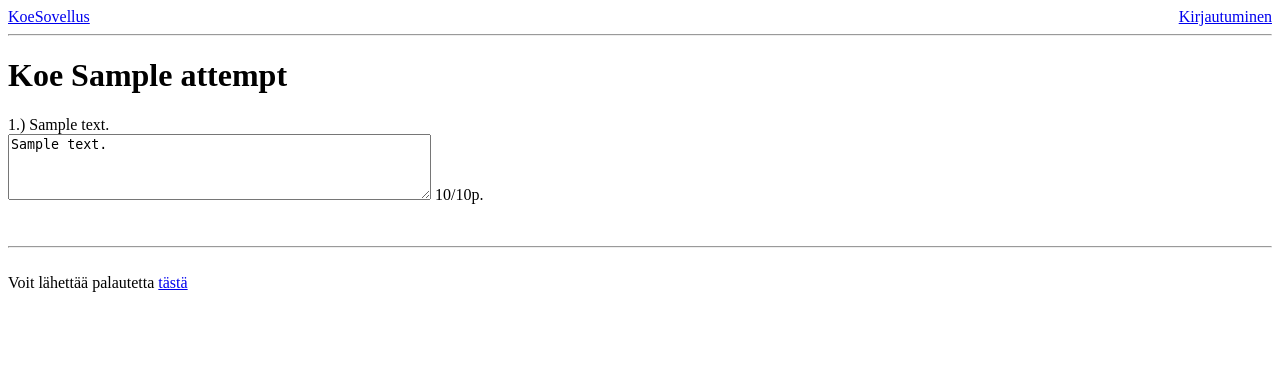
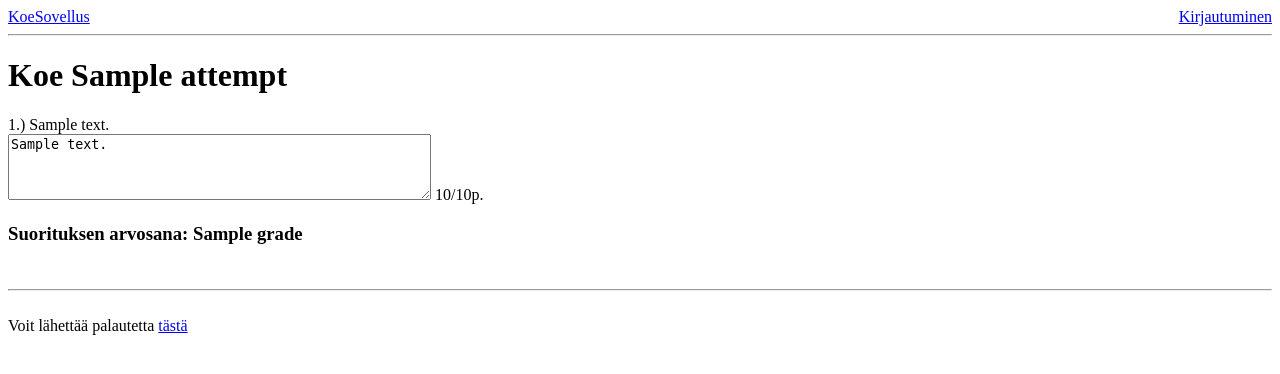
Before and after one commit to VehvilainenPooki/KoeSovellus, a Flask app: template templates/view-attempt.html in a window 1280 px wide. Shown: the top 374 px of the page. Run offline with Flask 3, Linux system fonts and the light colour scheme; the template is opened without the code that fills it: most values are stand-ins (such as "Sample title", 1, 10 or a date in 2020).

Commit message:
Add grading info to view-attempt

```diff
--- a/templates/view-attempt.html
+++ b/templates/view-attempt.html
@@ -10,4 +10,5 @@
             {% if exercise['score'] %}{{exercise['score']}}{% else %}Ei arvioitu{% endif %}/{{exercise['points']}}p.
         </p>
     {% endfor %}
+    <h3>{% if attempt["grade"]%}Suorituksen arvosana: {{attempt["grade"]}}{% else %}Suoritusta ei ole vielä arvioitu loppuun{% endif %}</h3>
 {% endblock %}
```
